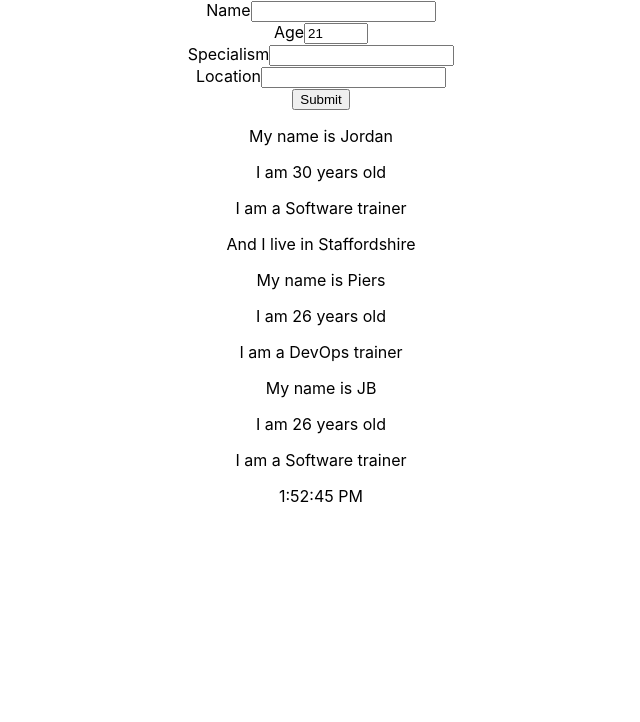
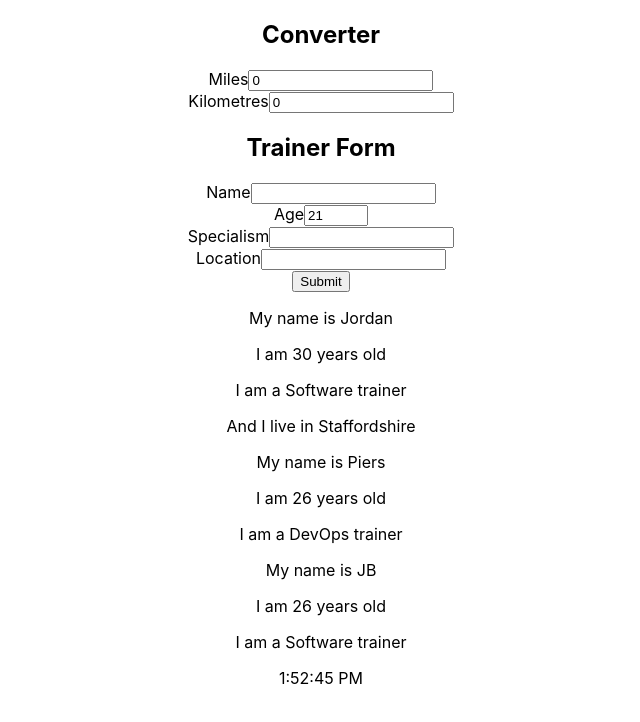
Before and after one commit to JHarry444/Sky-3-React, a React (Create React App) app: page / in a window 1280 px wide. Shown: the top 722 px of the page, without its empty margins (319-959 px from the left). Built offline with nearby package versions, Linux system fonts and the light colour scheme.

Commit message:
lifting state

```diff
--- a/src/App.jsx
+++ b/src/App.jsx
@@ -1,29 +1,28 @@
+import { useState } from 'react';
 import './App.css';
+import Converter from './components/Converter';
 import Counter from './components/Counter';
 import Footer from './components/Footer';
 import Header from './components/Header';
 import LoggedIn from './components/LoggedIn';
 import Trainer from './components/Trainer';
+import TrainerContainer from './components/TrainerContainer';
 import TrainerForm from './components/TrainerForm';
-import trainers from "./data/trainers.json";
-import { v4 as uuidv4 } from 'uuid';
+import trainerData from "./data/trainers.json";
 
 function App() {
+
+  const [trainers, setTrainers] = useState(trainerData);
+
   return (
     <div className="App">
       {/* <Header /> */}
       {/* <LoggedIn loggedIn /> */}
       {/* <LoggedIn /> */}
       {/* <Counter /> */}
-      <TrainerForm />
-      {
-        trainers.map(({ name, age, specialism, location }) => (<Trainer
-          key={uuidv4()}
-          name={name}
-          age={age}
-          specialism={specialism}
-          location={location} />))
-      }
+      <Converter />
+      <TrainerForm setTrainers={setTrainers} />
+      <TrainerContainer trainers={trainers} />
 
       <Footer />
 
--- /dev/null
+++ b/src/components/Converter.jsx
@@ -0,0 +1,36 @@
+import { useState } from "react";
+
+const Converter = () => {
+    const [miles, setMiles] = useState(0);
+    const [kilometres, setKilometres] = useState(0);
+    return (<>
+        <h2>Converter</h2>
+        <label htmlFor="milesInput">Miles</label>
+        <input
+            type="number"
+            value={miles}
+            min={0}
+            name="milesInput"
+            id="milesInput"
+            onChange={e => {
+                setMiles(parseFloat(e.target.value));
+                setKilometres(e.target.value * 1.6);
+            }}
+        />
+        <br />
+        <label htmlFor="kmInput">Kilometres</label>
+        <input
+            type="number"
+            value={kilometres}
+            min={0}
+            name="kmInput"
+            id="kmInput"
+            onChange={e => {
+                setKilometres(parseFloat(e.target.value));
+                setMiles(e.target.value / 1.6);
+            }}
+        />
+    </>);
+}
+
+export default Converter;
--- /dev/null
+++ b/src/components/TrainerContainer.jsx
@@ -0,0 +1,19 @@
+import Trainer from "./Trainer";
+import { v4 as uuidv4 } from 'uuid';
+
+const TrainerContainer = ({ trainers }) => {
+    return (
+        <>
+            {
+                trainers.map(({ name, age, specialism, location }) => (<Trainer
+                    key={uuidv4()}
+                    name={name}
+                    age={age}
+                    specialism={specialism}
+                    location={location} />))
+            }
+        </>
+    );
+}
+
+export default TrainerContainer;
--- a/src/components/TrainerForm.jsx
+++ b/src/components/TrainerForm.jsx
@@ -1,14 +1,26 @@
 import { useState } from "react";
 
-const TrainerForm = () => {
+const TrainerForm = ({ setTrainers }) => {
 
     const [name, setName] = useState("");
     const [age, setAge] = useState(21);
     const [specialism, setSpecialism] = useState("");
     const [location, setLocation] = useState("");
 
+    const handleSubmit = (event) => {
+        event.preventDefault();
+
+        setTrainers(trainers => [{ name, age, specialism, location }, ...trainers]);
+        setName("");
+        setAge(21);
+        setSpecialism("");
+        setLocation("");
+    }
+
     return (
-        <form>
+        <>
+            <h2>Trainer Form</h2>
+            <form onSubmit={handleSubmit}>
                 <label htmlFor="nameInput">Name</label>
                 <input type="text" name="nameInput" id="nameInput" value={name} onChange={(event) => setName(event.target.value)} />
                 <br />
@@ -23,6 +35,8 @@ const TrainerForm = () => {
                 <br />
                 <button type="submit">Submit</button>
             </form>
+        </>
+
     );
 }
 
```
Also changed, not shown: 2 other files (tests, documents, lock files or other folders). Lines whose indentation alone changed are shown as unchanged.
